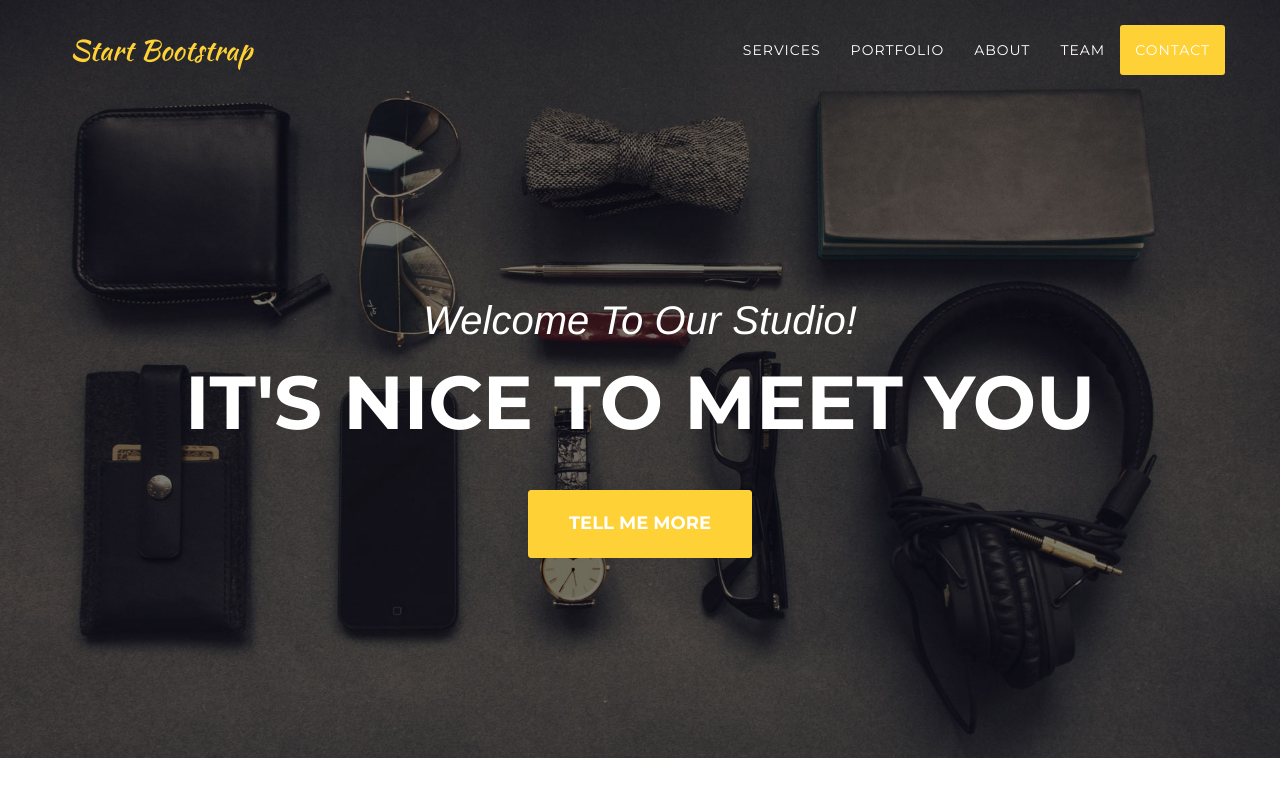
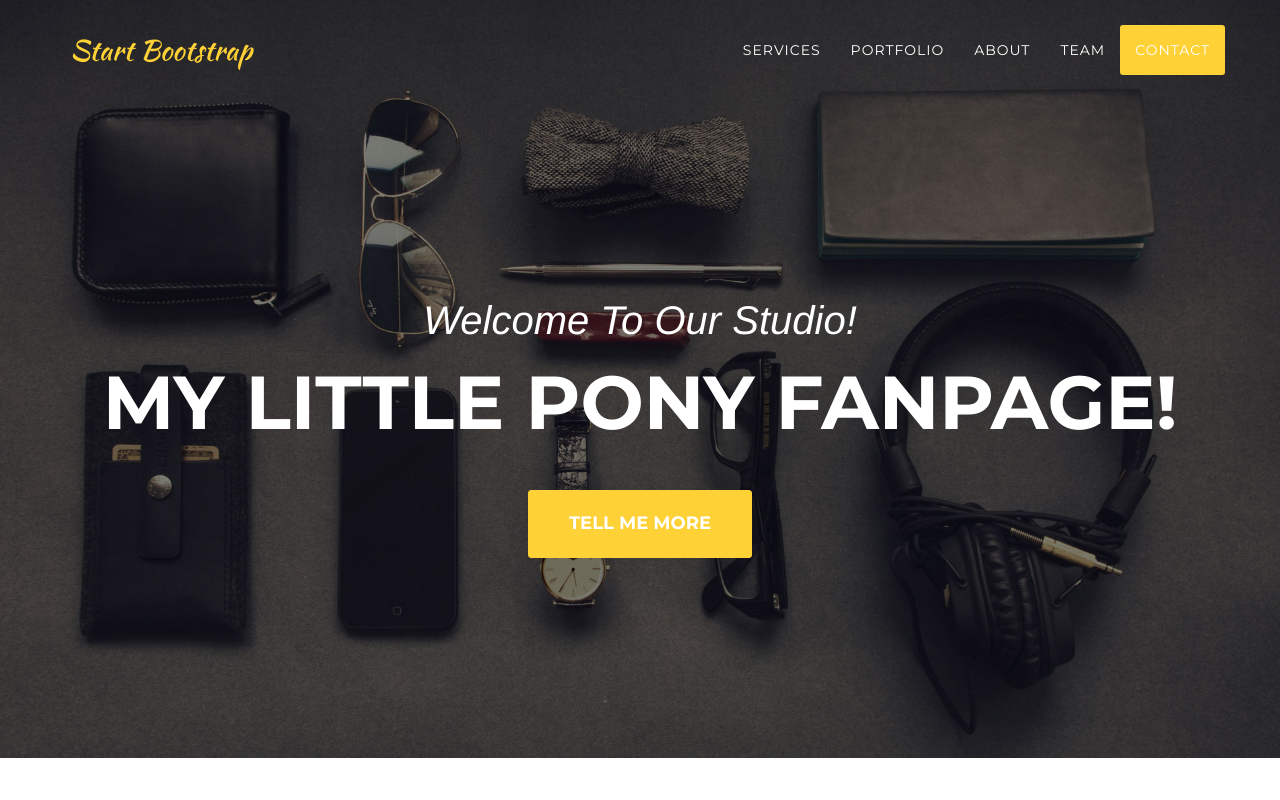
Before and after one commit to ikekram/mylittlepony, a website: page index.html in a window 1280 px wide. Shown: the top 800 px of the page. Drawn offline with nearby package versions, Linux system fonts and the light colour scheme; a web font is replaced by a local one.

Commit message:
code challenge stuff

```diff
--- a/index.html
+++ b/index.html
@@ -79,7 +79,7 @@
         <div class="container">
             <div class="intro-text">
                 <div class="intro-lead-in">Welcome To Our Studio!</div>
-                <div class="intro-heading">It's Nice To Meet You</div>
+                <div class="intro-heading">My Little Pony Fanpage!</div>
                 <a href="#services" class="page-scroll btn btn-xl">Tell Me More</a>
             </div>
         </div>
```
Also changed, not shown: 2 other files.
